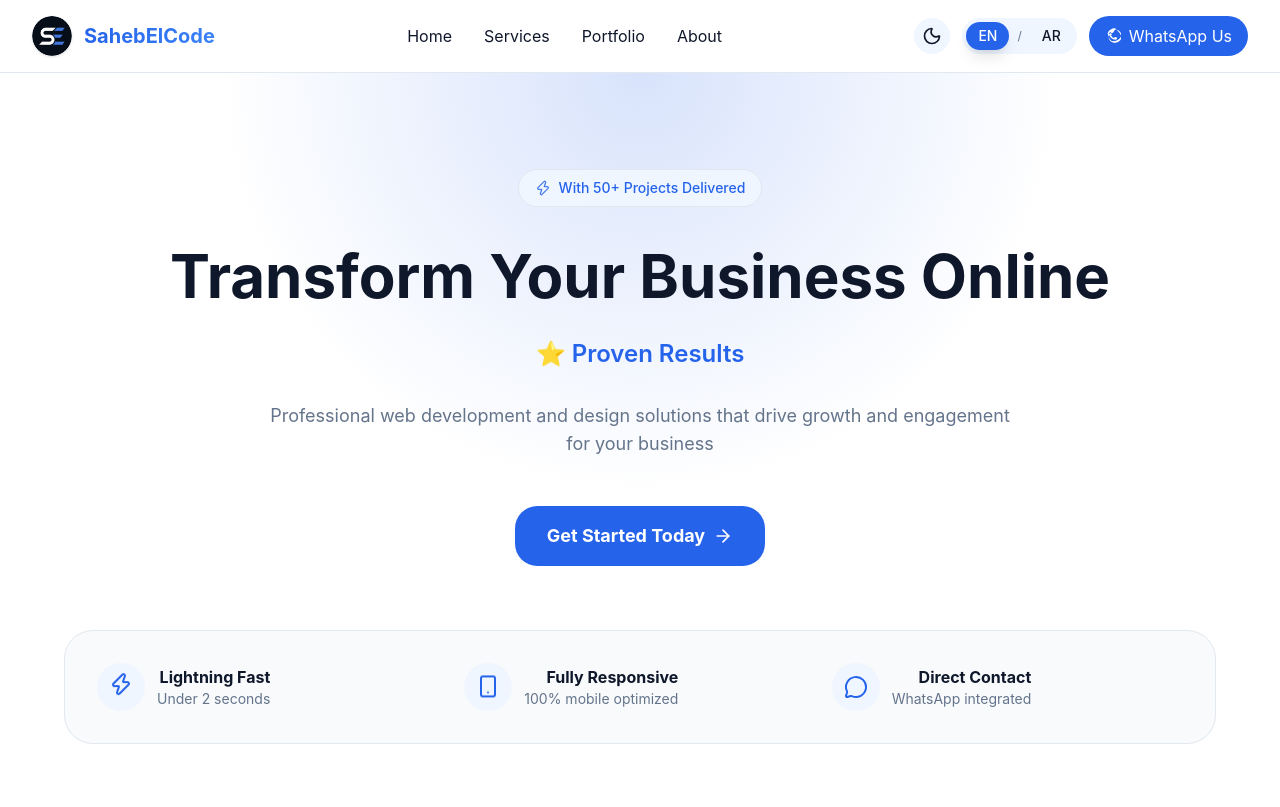
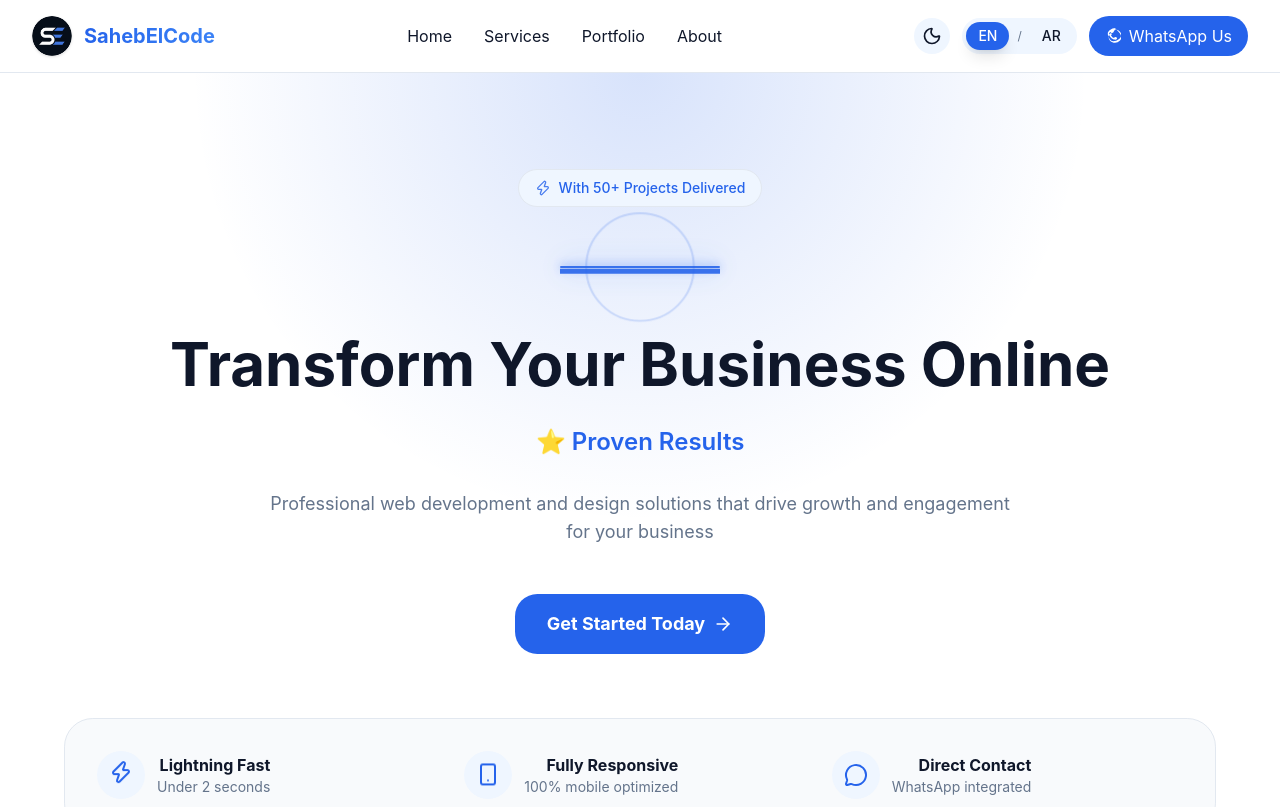
Before and after one commit to MoDevs1/saheb-el-code-latest, a Next.js app: page / in a window 1280 px wide. Shown: the top 807 px of the page. Built offline with nearby package versions, Linux system fonts and the light colour scheme.

Commit message:
Add visible heartbeat pulse to hero

```diff
--- a/app/globals.css
+++ b/app/globals.css
@@ -224,6 +224,97 @@ html {
   }
 }
 
+@keyframes heartbeat-beat {
+  0%,
+  12%,
+  24%,
+  100% {
+    transform: scale(1);
+    opacity: 0.9;
+  }
+
+  8%,
+  18% {
+    transform: scale(1.18);
+    opacity: 1;
+  }
+}
+
+@keyframes heartbeat-wave {
+  0% {
+    transform: scale(0.65);
+    opacity: 0.8;
+  }
+
+  70%,
+  100% {
+    transform: scale(2.6);
+    opacity: 0;
+  }
+}
+
+@keyframes heartbeat-line {
+  0%,
+  100% {
+    clip-path: polygon(0 54%, 18% 54%, 27% 54%, 35% 54%, 43% 54%, 51% 54%, 60% 54%, 68% 54%, 76% 54%, 84% 54%, 100% 54%, 100% 66%, 84% 66%, 76% 66%, 68% 66%, 60% 66%, 51% 66%, 43% 66%, 35% 66%, 27% 66%, 18% 66%, 0 66%);
+  }
+
+  8% {
+    clip-path: polygon(0 54%, 18% 54%, 27% 54%, 35% 54%, 43% 54%, 48% 54%, 52% 18%, 57% 88%, 62% 38%, 67% 54%, 76% 54%, 84% 54%, 100% 54%, 100% 66%, 84% 66%, 76% 66%, 67% 66%, 62% 66%, 57% 66%, 52% 66%, 48% 66%, 43% 66%, 35% 66%, 27% 66%, 18% 66%, 0 66%);
+  }
+
+  18% {
+    clip-path: polygon(0 54%, 18% 54%, 27% 54%, 35% 54%, 43% 54%, 48% 54%, 52% 18%, 57% 88%, 62% 38%, 67% 54%, 76% 54%, 84% 54%, 100% 54%, 100% 66%, 84% 66%, 76% 66%, 67% 66%, 62% 66%, 57% 66%, 52% 66%, 48% 66%, 43% 66%, 35% 66%, 27% 66%, 18% 66%, 0 66%);
+  }
+}
+
+.heartbeat-core {
+  position: relative;
+  z-index: 2;
+  display: block;
+  width: 100%;
+  height: 2px;
+  border-radius: 999px;
+  background: var(--primary);
+  box-shadow: 0 0 10px var(--primary), 0 0 28px color-mix(in srgb, var(--primary) 80%, transparent);
+  animation: heartbeat-beat 1.35s ease-in-out infinite;
+}
+
+.heartbeat-line {
+  position: absolute;
+  inset: -20px 0;
+  display: block;
+  background: currentColor;
+  color: var(--primary);
+  filter: drop-shadow(0 0 5px var(--primary));
+  animation: heartbeat-line 1.35s ease-in-out infinite;
+}
+
+.heartbeat-ring {
+  position: absolute;
+  width: 3.5rem;
+  height: 3.5rem;
+  border: 1px solid color-mix(in srgb, var(--primary) 70%, transparent);
+  border-radius: 999px;
+  animation: heartbeat-wave 1.35s ease-out infinite;
+}
+
+.heartbeat-ring-delay-1 {
+  animation-delay: 0.25s;
+}
+
+.heartbeat-ring-delay-2 {
+  animation-delay: 0.7s;
+}
+
+@media (prefers-reduced-motion: reduce) {
+  .heartbeat-core,
+  .heartbeat-line,
+  .heartbeat-ring {
+    animation: none;
+  }
+}
+
 @layer utilities {
   .animate-slide-up-fade {
     animation: slideUpFade 0.6s ease-out;
--- a/components/hero.tsx
+++ b/components/hero.tsx
@@ -22,6 +22,15 @@ export default function Hero() {
               {t.heroHighlight}
             </span>
           </div>
+        </div>
+
+        {/* Heartbeat pulse accent */}
+        <div className="relative mx-auto mb-8 flex h-14 w-40 items-center justify-center" aria-hidden="true">
+          <span className="heartbeat-ring heartbeat-ring-delay-1" />
+          <span className="heartbeat-ring heartbeat-ring-delay-2" />
+          <span className="heartbeat-core">
+            <span className="heartbeat-line" />
+          </span>
         </div>
 
         {/* Headline */}
```
